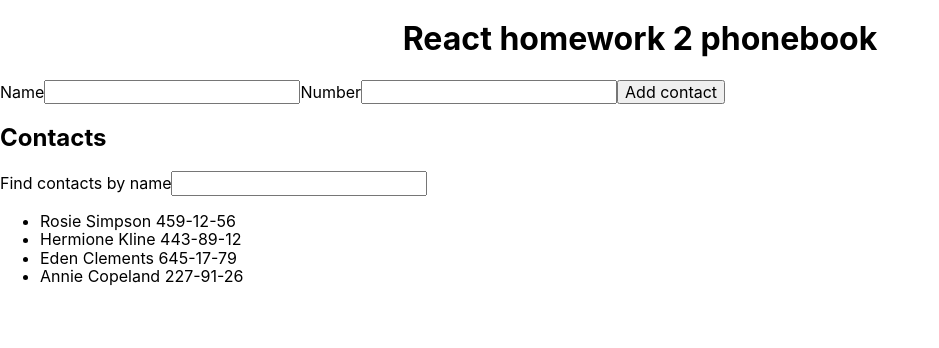
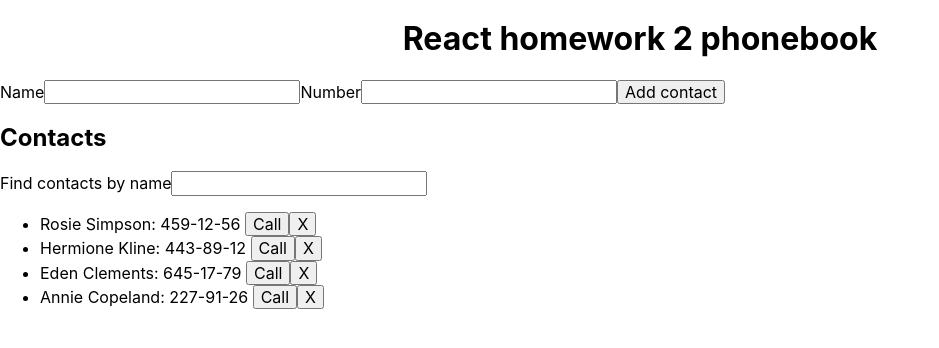
Before and after one commit to marcinmierzejewski/goit-react-hw-02-phonebook, a React (Create React App) app: page / in a window 1280 px wide. Shown: the top 348 px of the page, without its empty margins (0-939 px from the left). Built offline with nearby package versions, Linux system fonts and the light colour scheme.

Commit message:
add delete function

```diff
--- a/src/components/App.jsx
+++ b/src/components/App.jsx
@@ -24,10 +24,7 @@ export class App extends Component {
     const { contacts } = this.state;
 
     this.setState({
-      contacts: [
-        ...contacts,
-        { name, number, id: nanoid() }
-      ]
+      contacts: [...contacts, { name, number, id: nanoid() }],
     });
 
     console.log(contacts);
@@ -38,9 +35,15 @@ export class App extends Component {
   };
 
   viewContacts = () => {
-    const { contacts, filter } = this.state
-    return contacts.filter(cont => cont.name.includes(filter))
-  }
+    const { contacts, filter } = this.state;
+    return contacts.filter(cont => cont.name.includes(filter));
+  };
+
+  deleteContact = id => () => {
+    this.setState(({ contacts }) => ({
+      contacts: contacts.filter(cont => cont.id !== id),
+    }));
+  };
 
   render() {
     return (
@@ -49,7 +52,10 @@ export class App extends Component {
         <PhoneBook newContact={this.addNewContact} />
         <h2>Contacts</h2>
         <SearchFilter searchByName={this.searchByName} />
-        <ContactsList contacts={this.viewContacts()} />
+        <ContactsList
+          contacts={this.viewContacts()}
+          deleteItem={this.deleteContact}
+        />
       </div>
     );
   }
--- /dev/null
+++ b/src/components/contactItem/ContactItem.jsx
@@ -0,0 +1,12 @@
+export const ContactItem = ({ id, name, number, deleteItem }) => {
+  return (
+    <li>
+      {name}: {number}{' '}
+      <a href={`tel:${number}`}><button>Call</button></a>
+      <button type="button" onClick={deleteItem(id)}>
+        {' '}
+        X{' '}
+      </button>
+    </li>
+  );
+};
--- a/src/components/contactsList/ContactsList.jsx
+++ b/src/components/contactsList/ContactsList.jsx
@@ -1,11 +1,17 @@
-export const ContactsList = ({contacts}) => {
+import { ContactItem } from 'components/contactItem/ContactItem';
+
+export const ContactsList = ({ contacts, deleteItem }) => {
   return (
     <ul>
-        {contacts.map(({id, name, number}) =>
-        (
-          <li key={id}> {name} {number}</li>
-        ))}
-
+      {contacts.map(({ id, name, number }) => (
+        <ContactItem
+          key={id}
+          id={id}
+          name={name}
+          number={number}
+          deleteItem={deleteItem}
+        />
+      ))}
     </ul>
-  )
-}
+  );
+};
--- a/src/components/phoneBook/PhoneBook.jsx
+++ b/src/components/phoneBook/PhoneBook.jsx
@@ -1,34 +1,33 @@
 import React, { Component } from 'react';
 
 const INITIAL_STATE = {
-  name: "",
-  number: ""
+  name: '',
+  number: '',
 };
 
 export class PhoneBook extends Component {
   state = {
-    ...INITIAL_STATE
-  }
-
+    ...INITIAL_STATE,
+  };
 
   inputChange = e => {
-    const { name, value } = e.target
-    this.setState({[name]: value});
-  }
+    const { name, value } = e.target;
+    this.setState({ [name]: value });
+  };
 
   nameSubmit = e => {
     e.preventDefault();
     console.log(`Add ${this.state.name}`);
     this.props.newContact({ ...this.state });
     this.reset();
-  }
+  };
 
   reset = () => {
-    this.setState({ name: '', number: ''})
-  }
+    this.setState({ name: '', number: '' });
+  };
 
   render() {
-    const {name, number} = this.state;
+    const { name, number } = this.state;
 
     return (
       <form onSubmit={this.nameSubmit}>
@@ -56,11 +55,8 @@ export class PhoneBook extends Component {
             onChange={this.inputChange}
           />
         </label>
-        <button type='submit'>Add contact</button>
-
-
+        <button type="submit">Add contact</button>
       </form>
-    )
-
+    );
   }
 }
```
Also changed, not shown: src/components/searchFilter/SearchFilter.jsx (+6 -6 lines).
